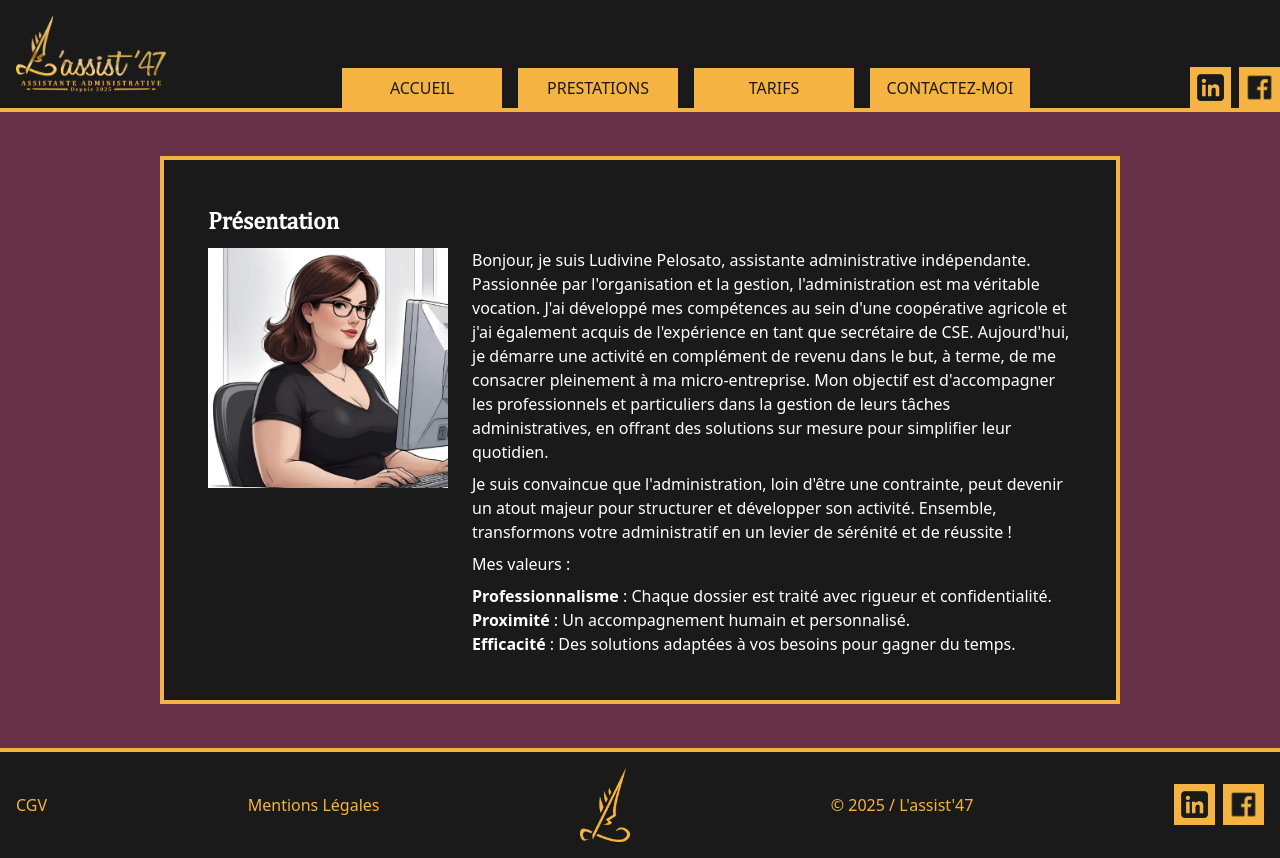
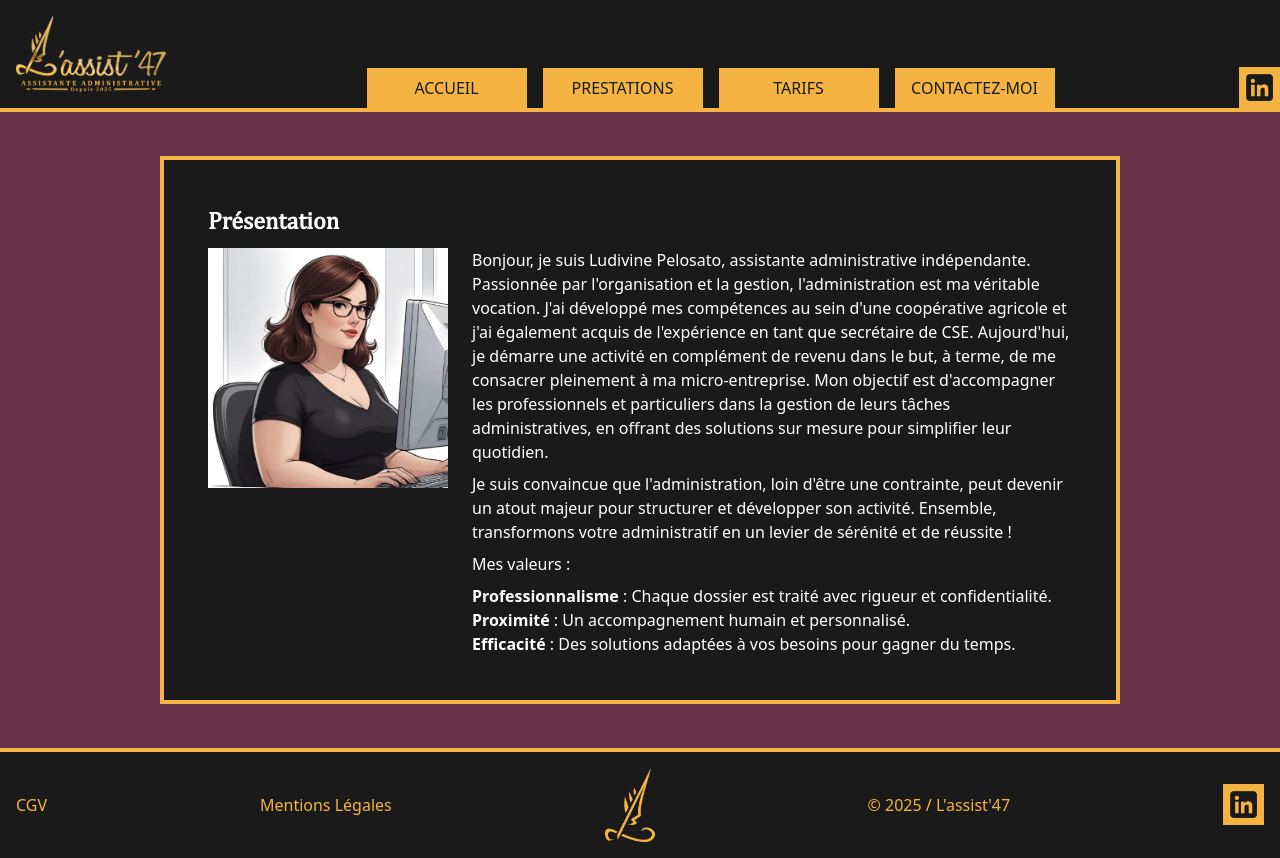
Before and after one commit to paul-mesnilgrente/lassist47, a Next.js app: page / in a window 1280 px wide. Built offline with nearby package versions, Linux system fonts and the light colour scheme.

Commit message:
feat: removed facebook

```diff
--- a/components/Footer.tsx
+++ b/components/Footer.tsx
@@ -36,7 +36,7 @@ export default function Footer() {
                 />
               </a>
             </li>
-            <li className="bg-gold text-nblack p-1">
+            {/* <li className="bg-gold text-nblack p-1">
               <Link
                 href="https://www.facebook.com/profile.php?id=61572424965502"
                 target="_blank"
@@ -49,7 +49,7 @@ export default function Footer() {
                   height={33}
                 />
               </Link>
-            </li>
+            </li> */}
           </ul>
         </section>
       </div>
--- a/components/Header.tsx
+++ b/components/Header.tsx
@@ -32,7 +32,7 @@ export default function Header() {
                 />
               </a>
             </li>
-            <li className="bg-gold text-nblack p-1">
+            {/* <li className="bg-gold text-nblack p-1">
               <a
                 href="https://www.facebook.com/profile.php?id=61572424965502"
                 target="_blank"
@@ -45,7 +45,7 @@ export default function Header() {
                   height={33}
                 />
               </a>
-            </li>
+            </li> */}
           </ul>
         </section>
       </div>
```
